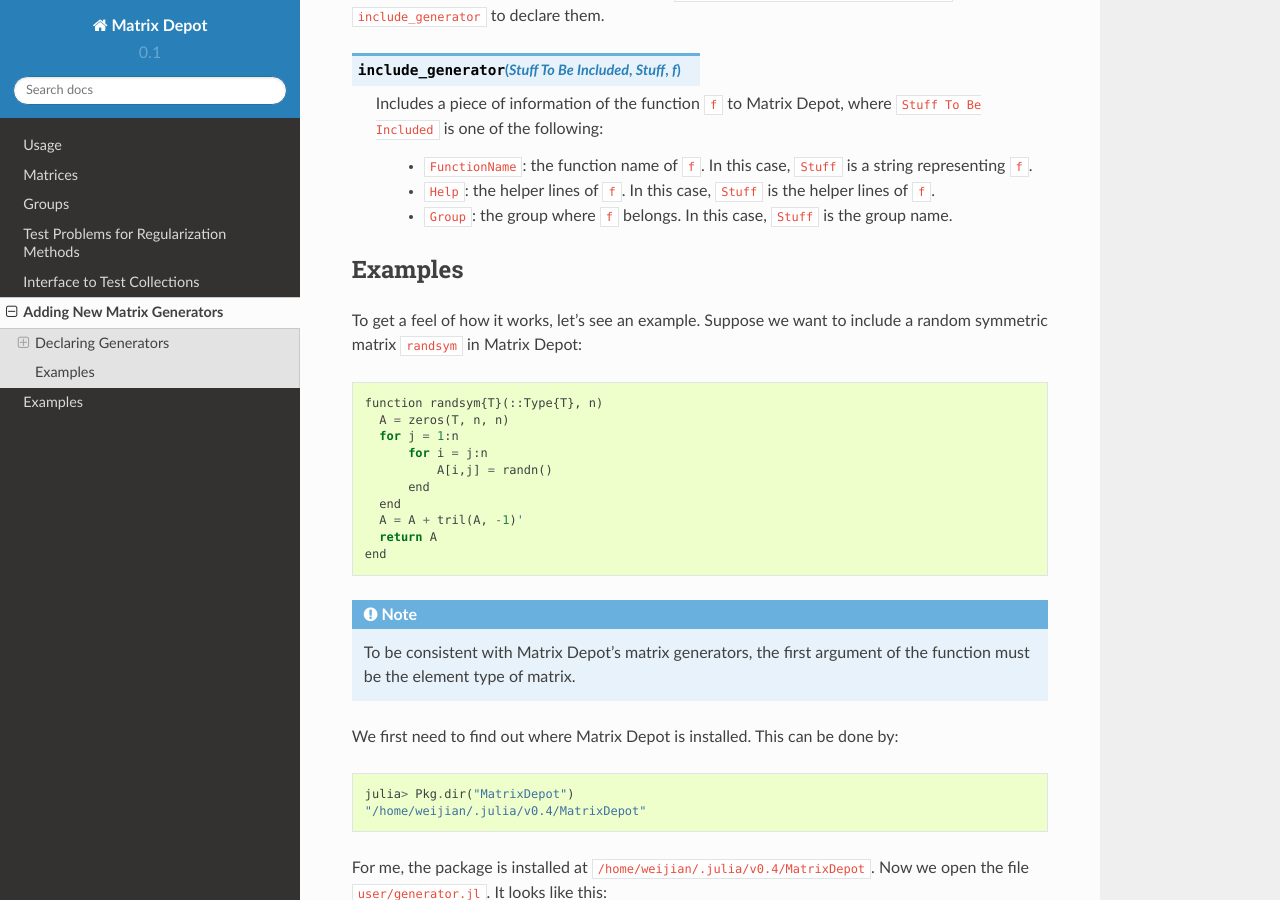
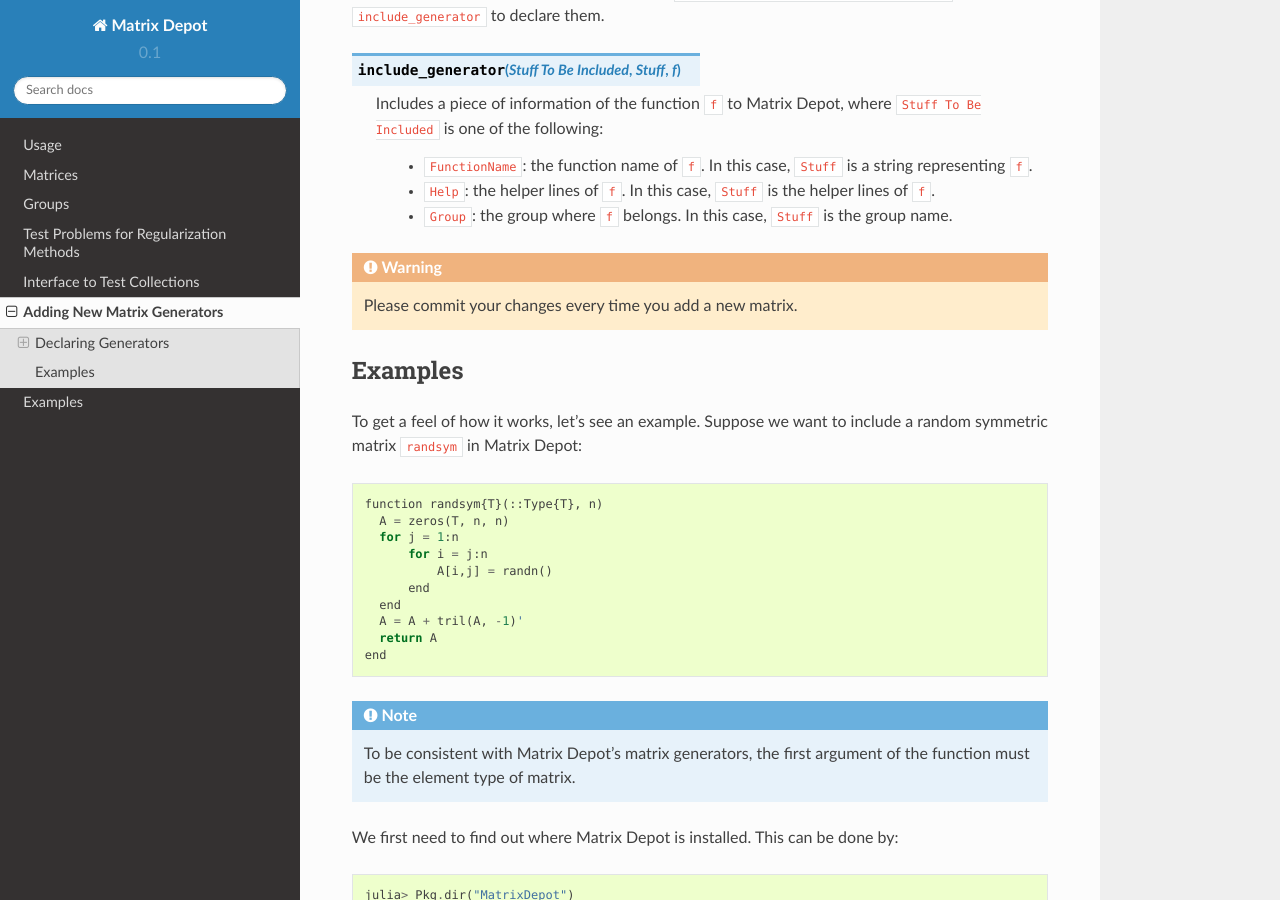
Before and after one commit to JuliaLinearAlgebra/MatrixDepot.jl, a Sphinx documentation site: the page built from doc/user.rst, in a window 1280 px wide and 900 px high, scrolled down 333 px. Built offline with Sphinx 7.4.7 and the Read the Docs theme 2.0.0, drawn with Linux system fonts in a browser that asks for light colours.

Commit message:
add warning message

```diff
--- a/doc/user.rst
+++ b/doc/user.rst
@@ -30,6 +30,9 @@
     * ``Group``: the group where ``f`` belongs. In this case,
       ``Stuff`` is the group name.
 
+.. warning::
+
+   Please commit your changes every time you add a new matrix.
 
 Examples
 ---------
```
